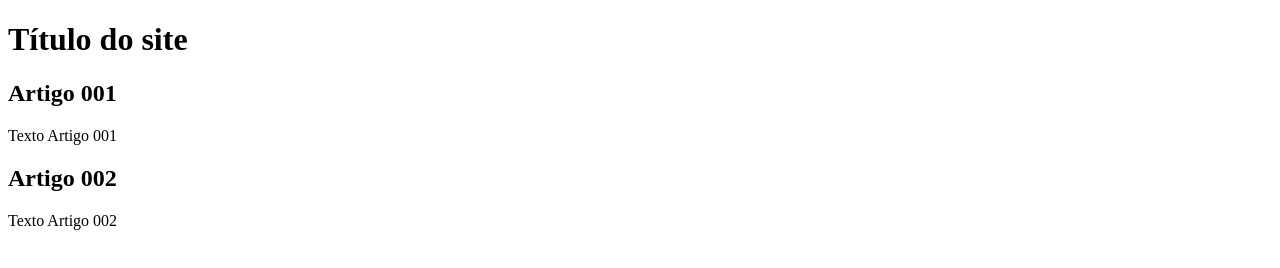
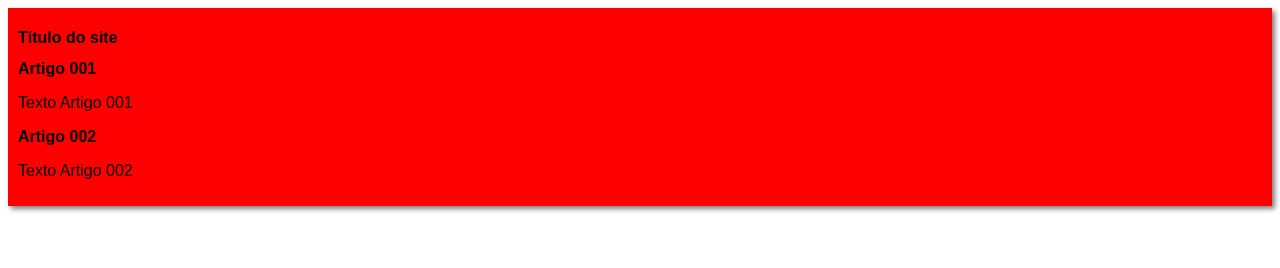
Before and after one commit to EnzoHerbert/projeto-site, a plain HTML site: page index.html in a window 1280 px wide. Drawn offline with Linux system fonts and the light colour scheme.

Commit message:
Design iniciado

```diff
--- /dev/null
+++ b/estilos/style.css
@@ -0,0 +1,16 @@
+* {
+    font-family: Arial, Helvetica, sans-serif;
+    font-size: 16px;
+}
+
+body {
+    background-color: white;
+}
+
+main {
+    background-color: red;
+    width: 500px
+    margin: auto;
+    padding: 10px;
+    box-shadow: 3px 3px 5px gray;
+}
--- a/index.html
+++ b/index.html
@@ -3,6 +3,7 @@
 <head>
     <meta charset="UTF-8">
     <title>Título do site</title>
+    <link rel="stylesheet" href="estilos/style.css">
 </head>
 <body>
     <main>
```
